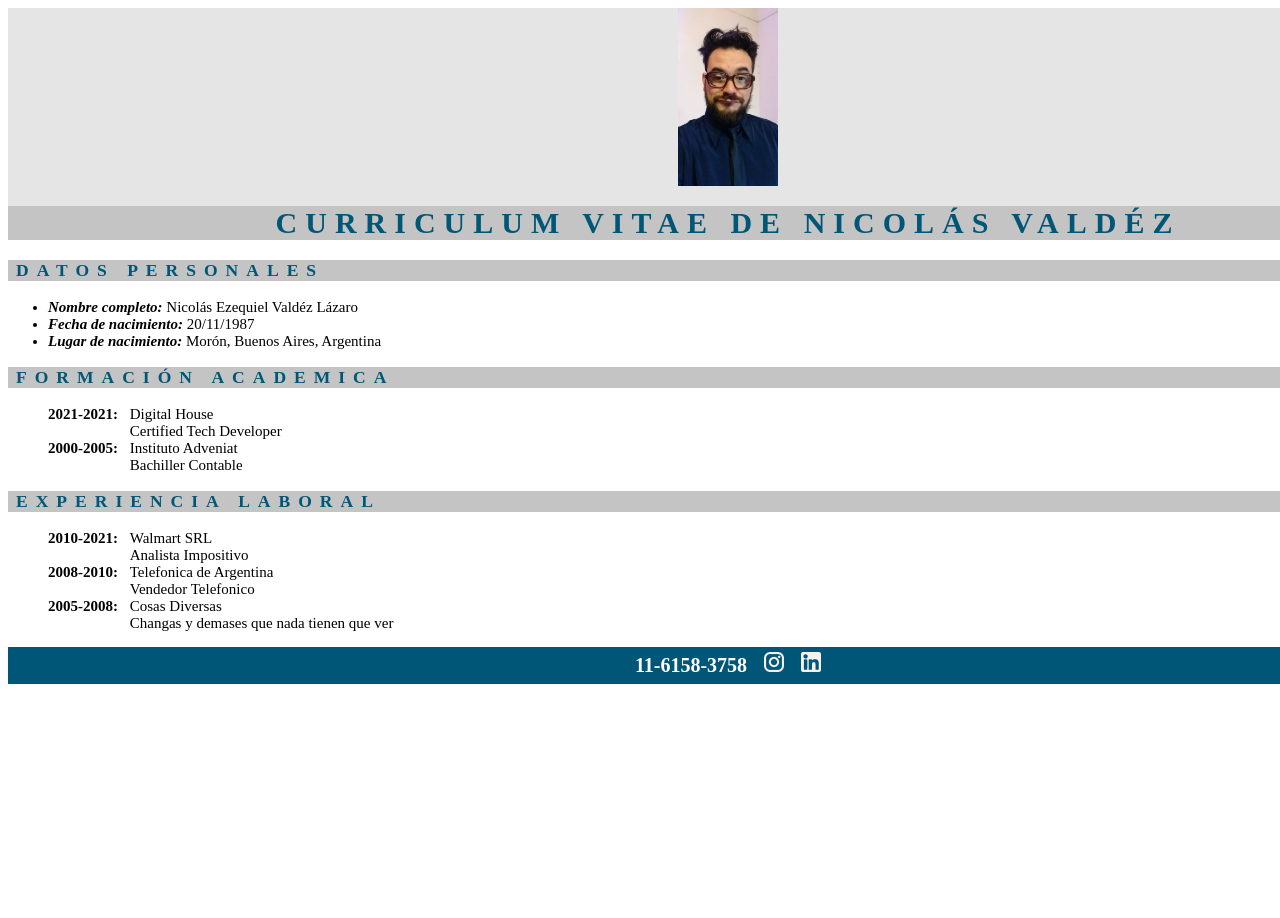
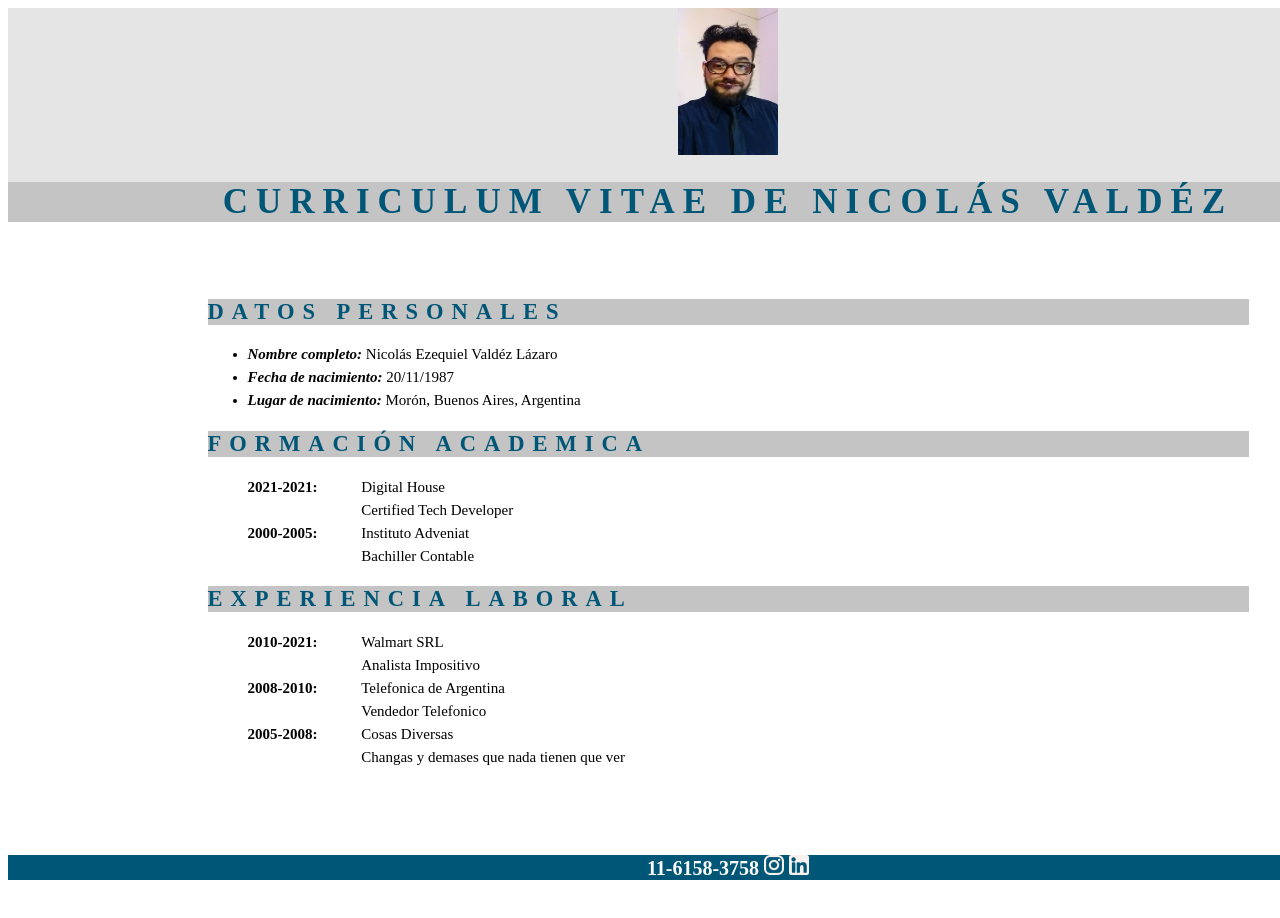
Before and after one commit to viejopunx/FrontEnd1, a plain HTML site: page C7A/index.html in a window 1280 px wide. Shown: the top 918 px of the page. Before the commit the page ends 800 px from the top, so only its background shows below. Drawn offline with Linux system fonts and the light colour scheme.

Commit message:
Ejercitacion Clase 7

```diff
--- a/C7A/CSS/style.css
+++ b/C7A/CSS/style.css
@@ -1,78 +1,60 @@
 body {
     font-family: 'Times New Roman', Times, serif;
-    position: absolute;
+    font-weight: 400px;
+    font-size: 15px;
     width: 1440px;
-    font-size: 15px;
-    line-height: 12,7px;
-}
-
-img {
-    max-width: 100px;
+    height: 1024px
 }
 
 header {
     background-color: #E5E5E5;
+    text-align: center;
+}
+
+header div img {
+    height: 147px;
+    width: 100px;
+    margin: 0 auto
+}
+
+header h1 {
+    font-size: 35px
+}
+
+main{
+    width: 1041px;
+    margin: 0 auto
 }
 
 h1,
-h3 {
+h2 {
+    background-color: #C4C4C4;
+    color: #005677;
     letter-spacing: 8px;
-    color: #005677;
-    background-color: #C4C4C4;
-    font-weight: 700;
 }
 
-h3 {
-    padding-left: 8px;
-}
-
-span{
+span {
     font-weight: bold;
 }
 
-ul.bullet li{
-    list-style-type:disc;
+ul {
+    list-style-type: none;
+    line-height: 23px;
 }
 
-ul.nested{
+ul li ul {
     display:inline-block;
-    vertical-align: top;
-    padding-left: 8px;
-}
-
-ul li{
-    list-style-type: none;
     vertical-align: top;
 }
 
-.italic{
-    font-style: italic;
-}
-
-.titular {
-    text-align: center;
-}
-
-.center {
-    display:block;
-    margin:auto
-}
-
-.align{
-    text-align: center;
-}
-
-.padding{
-    padding-left: 12px;
+.bullet {
+    list-style-type: disc;
 }
 
 footer {
+    background-color: #005677;
+    text-align: center;
+    font-weight: bold;
     font-size: 20px;
-    margin: auto;
-    height: 37px;
-    line-height: 37px;
-    background-color: #005677;
     color: #FFFFFF;
-    font-weight: 700;
-    vertical-align: middle;
 }
--- a/C7A/index.html
+++ b/C7A/index.html
@@ -5,35 +5,37 @@
     <meta http-equiv="X-UA-Compatible" content="IE=edge">
     <meta name="viewport" content="width=device-width, initial-scale=1.0">
     <link rel="stylesheet" href="CSS/style.css">
-    <title>Document</title>
+    <title>Clase 7 - CV</title>
 </head>
 <body>
     <header>
-        <img class="center" src="IMG/Foto CV.jpeg" alt="Foto CV">
         <div>
-            <h1 class="titular">CURRICULUM VITAE DE NICOLÁS VALDÉZ</h1>
+            <img src="IMG/Foto CV.jpeg" alt="Foto CV">
         </div>
+        <h1>CURRICULUM VITAE DE NICOLÁS VALDÉZ</h1>
     </header>
+    <br>
+    <br>
     <main>
         <section>
-            <h3>DATOS PERSONALES</h3>
-            <ul class="bullet">
-                <li><span class="italic">Nombre completo: </span>Nicolás Ezequiel Valdéz Lázaro</li>
-                <li><span class="italic">Fecha de nacimiento: </span>20/11/1987</li>
-                <li><span class="italic">Lugar de nacimiento: </span>Morón, Buenos Aires, Argentina</li>
+            <h2>DATOS PERSONALES</h2>
+            <ul>
+                <li class="bullet"><span><em>Nombre completo: </em></span>Nicolás Ezequiel Valdéz Lázaro</li>
+                <li class="bullet"><span><em>Fecha de nacimiento: </em></span>20/11/1987</li>
+                <li class="bullet"><span><em>Lugar de nacimiento: </em></span>Morón, Buenos Aires, Argentina</li>
             </ul>
         </section>
         <section>
-            <h3>FORMACIÓN ACADEMICA</h3>
+            <h2>FORMACIÓN ACADEMICA</h2>
             <ul>
                 <li><span>2021-2021:</span>
-                    <ul class="nested">
+                    <ul>
                         <li>Digital House</li>
                         <li>Certified Tech Developer</li>
                     </ul>
                 </li>
                 <li><span>2000-2005:</span>
-                    <ul class="nested">
+                    <ul>
                         <li>Instituto Adveniat</li>
                         <li>Bachiller Contable</li>
                     </ul>
@@ -41,22 +43,22 @@
             </ul>
         </section>
         <section>
-            <h3>EXPERIENCIA LABORAL</h3>
+            <h2>EXPERIENCIA LABORAL</h2>
             <ul>
                 <li><span>2010-2021:</span>
-                    <ul class="nested">
+                    <ul>
                         <li>Walmart SRL</li>
                         <li>Analista Impositivo</li>
                     </ul>
                 </li>
                 <li><span>2008-2010:</span>
-                    <ul class="nested">
+                    <ul>
                         <li>Telefonica de Argentina</li>
                         <li>Vendedor Telefonico</li>
                     </ul>
                 </li>
                 <li><span>2005-2008:</span>
-                    <ul class="nested">
+                    <ul>
                         <li>Cosas Diversas</li>
                         <li>Changas y demases que nada tienen que ver</li>
                     </ul>
@@ -64,10 +66,13 @@
             </ul>
         </section>
     </main>
+    <br>
+    <br>
+    <br>
     <footer>
-        <p class="center align">11-6158-3758
-        <a class="padding" href="http://www.instagram.com/nicovvaldez" target="_blank"><img src="IMG/ico_instagram.png" alt="Instagram"></a>
-        <a class="padding" href="https://www.linkedin.com/in/nicolas-e-valdez" target="_blank"><img src="IMG/ico_linkedin.png" alt="Linkedin"></a></p>
+        <p>11-6158-3758
+        <a href="http://www.instagram.com/nicovvaldez" target="_blank"><img src="IMG/ico_instagram.png" alt="Instagram"></a>
+        <a href="https://www.linkedin.com/in/nicolas-e-valdez" target="_blank"><img src="IMG/ico_linkedin.png" alt="Linkedin"></a></p>
     </footer>
 </body>
 </html>
```
